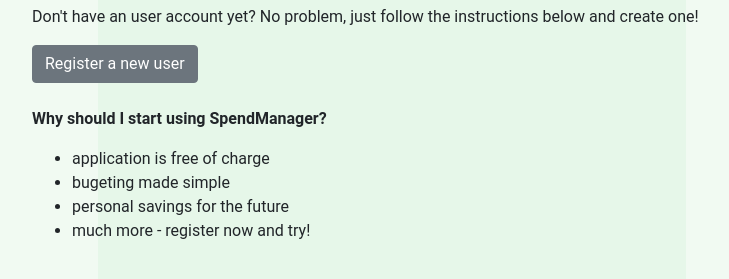
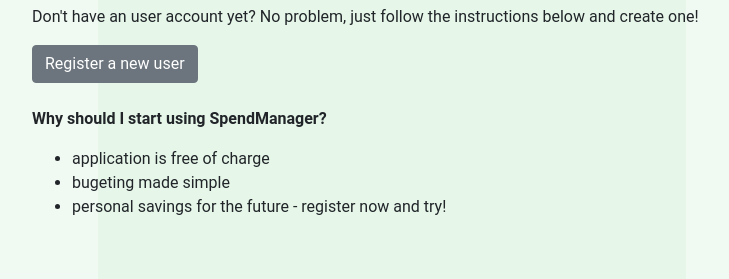
Before and after one commit to mikaelri/Budgeting-Application-Project, a Flask app: page /login in a window 1280 px wide. Shown: the part 571-850 px from the top of the page, without its empty margins (248-977 px from the left). Run offline with Flask 3, Linux system fonts and the light colour scheme; some libraries are stand-ins or nearby versions.

Commit message:
small fixes for text parts

```diff
--- a/services/budget_service.py
+++ b/services/budget_service.py
@@ -22,6 +22,6 @@ def validate_fields(income, expense, income_category, expense_category):
         return False, "Failed to add transaction. The entered amount exceeds the maximum limit of 2 147 483 647."
 
     elif (income and not income_category) or (expense and not expense_category):
-        return False, "Failed to submit the transaction, please select income and/or expense and related category."
+        return False, "Failed to submit the transaction, please select income and/or expense and related categories."
 
     return True, ""
--- a/templates/login.html
+++ b/templates/login.html
@@ -49,8 +49,7 @@ Use it for monthly spend tracking or create a budget for your holiday group.</p>
 <ul>
     <li>application is free of charge
     <li>bugeting made simple
-    <li>personal savings for the future
-    <li>much more - register now and try!
+    <li>personal savings for the future - register now and try!
 </ul>
 
 {% endblock %}
```
